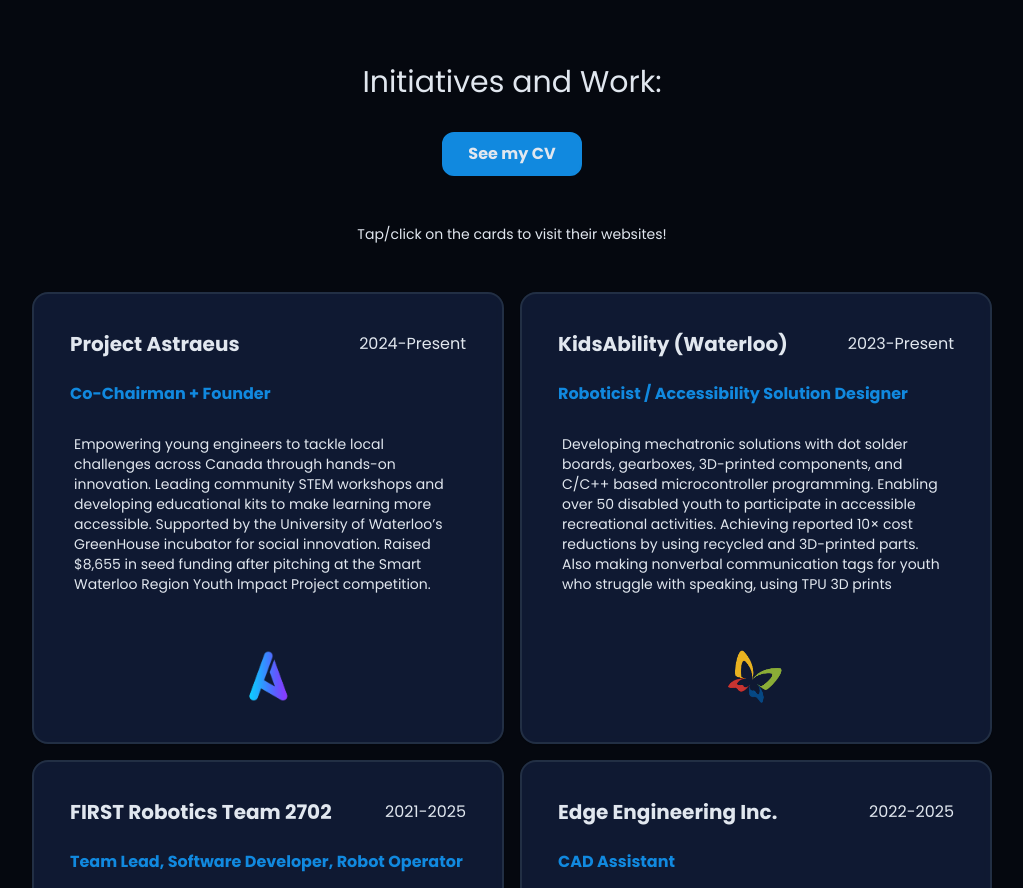
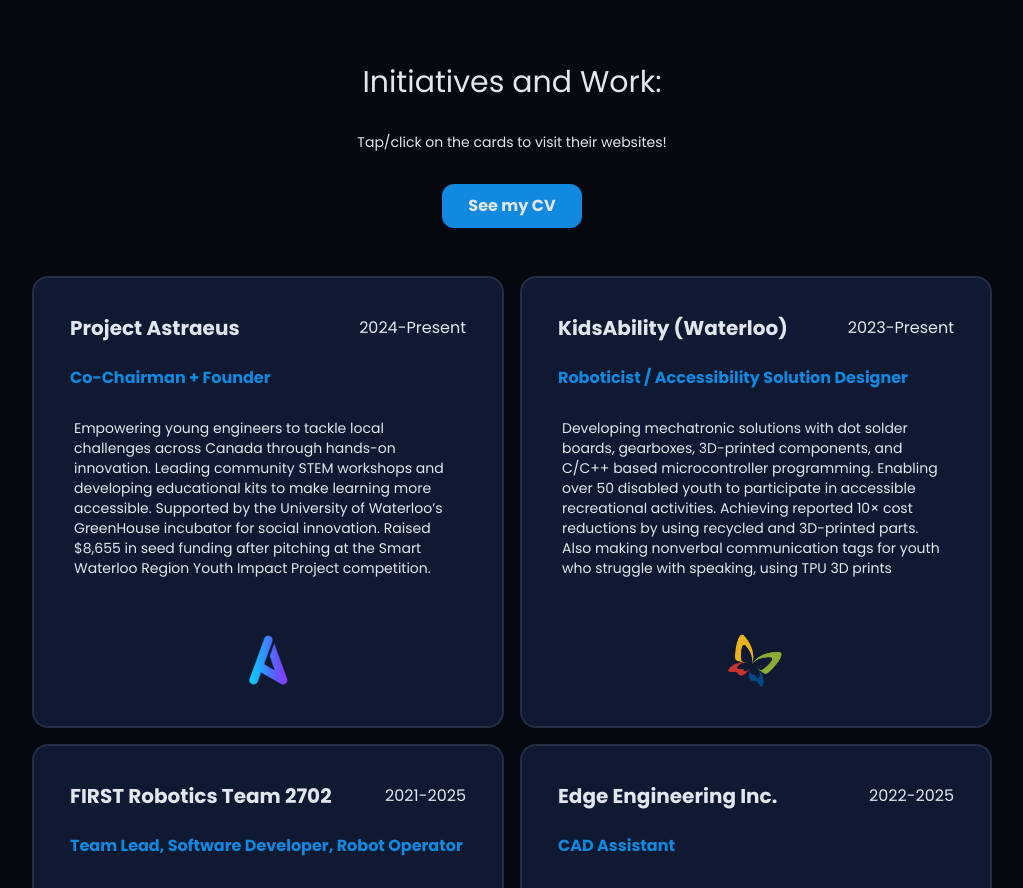
Before and after one commit to Aabjosh/Aabjosh-s-Portfolio, a React (Vite) app: page / in a window 1280 px wide. Shown: the part 4760-5648 px from the top of the page, without its empty margins (128-1151 px from the left). Built offline with nearby package versions, Linux system fonts and the light colour scheme.

Commit message:
Update ExperienceSection.jsx

```diff
--- a/src/components/ExperienceSection.jsx
+++ b/src/components/ExperienceSection.jsx
@@ -93,15 +93,16 @@
                 ))}
             </div>
             <h2 className="text-3xl md:text-3xl font-medium mb-8 text-center">Initiatives and Work:</h2>
+
+            <p className="text-center text-muted-foreground mb-8 max-w-2xl mx-auto text-sm">
+                Tap/click on the cards to visit their websites!
+            </p>
             <div className="flex justify-center mb-12">
                 <a href="https://drive.google.com/file/d/1YG7DlP0Pslf46Dktwe5Aurz-xwBrK2bp/view?usp=sharing" target="_blank" rel="noopener noreferrer" className="cosmic-button">
                     {" "}
                     See my CV
                 </a>
             </div>
-            <p className="text-center text-muted-foreground mb-12 max-w-2xl mx-auto text-sm">
-                Tap/click on the cards to visit their websites!
-            </p>
             <div className="grid grid-cols-1 md:grid-cols-2 gap-4 mb-20">
                 {work.map((exp, key) => (
                     <a href={exp.external} target="_blank" rel="noopener noreferrer">
```
